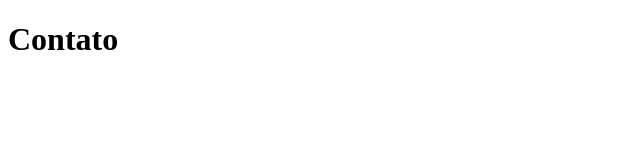
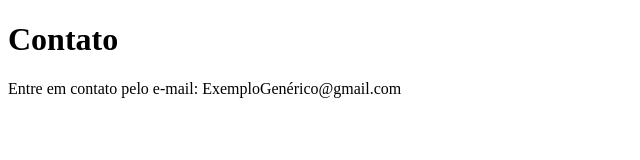
Before and after one commit to GuilhermeBueno15/Primeiro-cadastro, a plain HTML site: page contato.html in a window 1280 px wide. Shown: the whole page, without its empty margins (0-640 px from the left). Drawn offline with Linux system fonts and the light colour scheme.

Commit message:
Adcionando email de contato

```diff
--- a/contato.html
+++ b/contato.html
@@ -8,5 +8,6 @@
 </head>
 <body>
     <h1>Contato</h1>
+    <p>Entre em contato pelo e-mail: ExemploGenérico@gmail.com</p>
 </body>
 </html>
```
